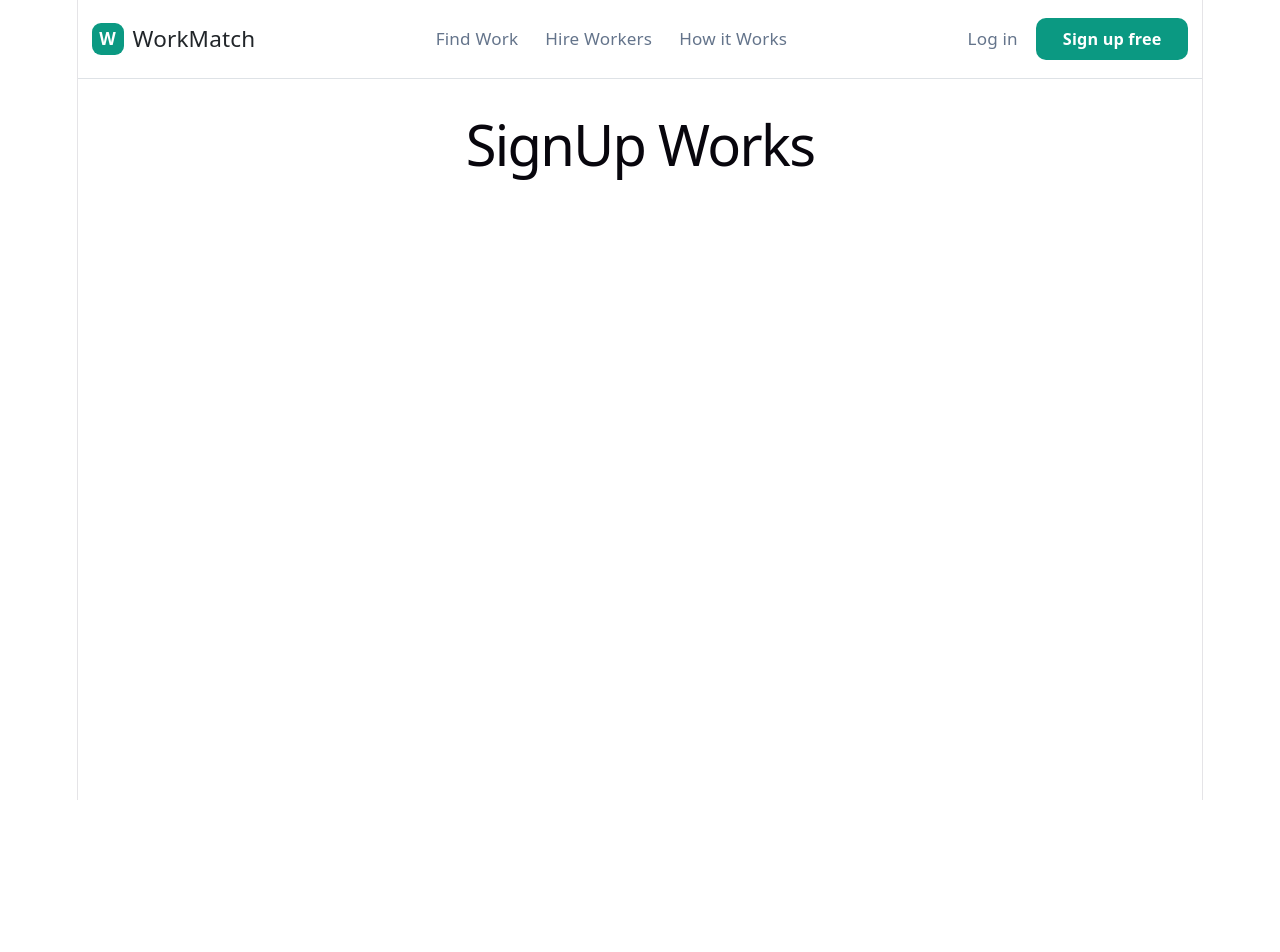
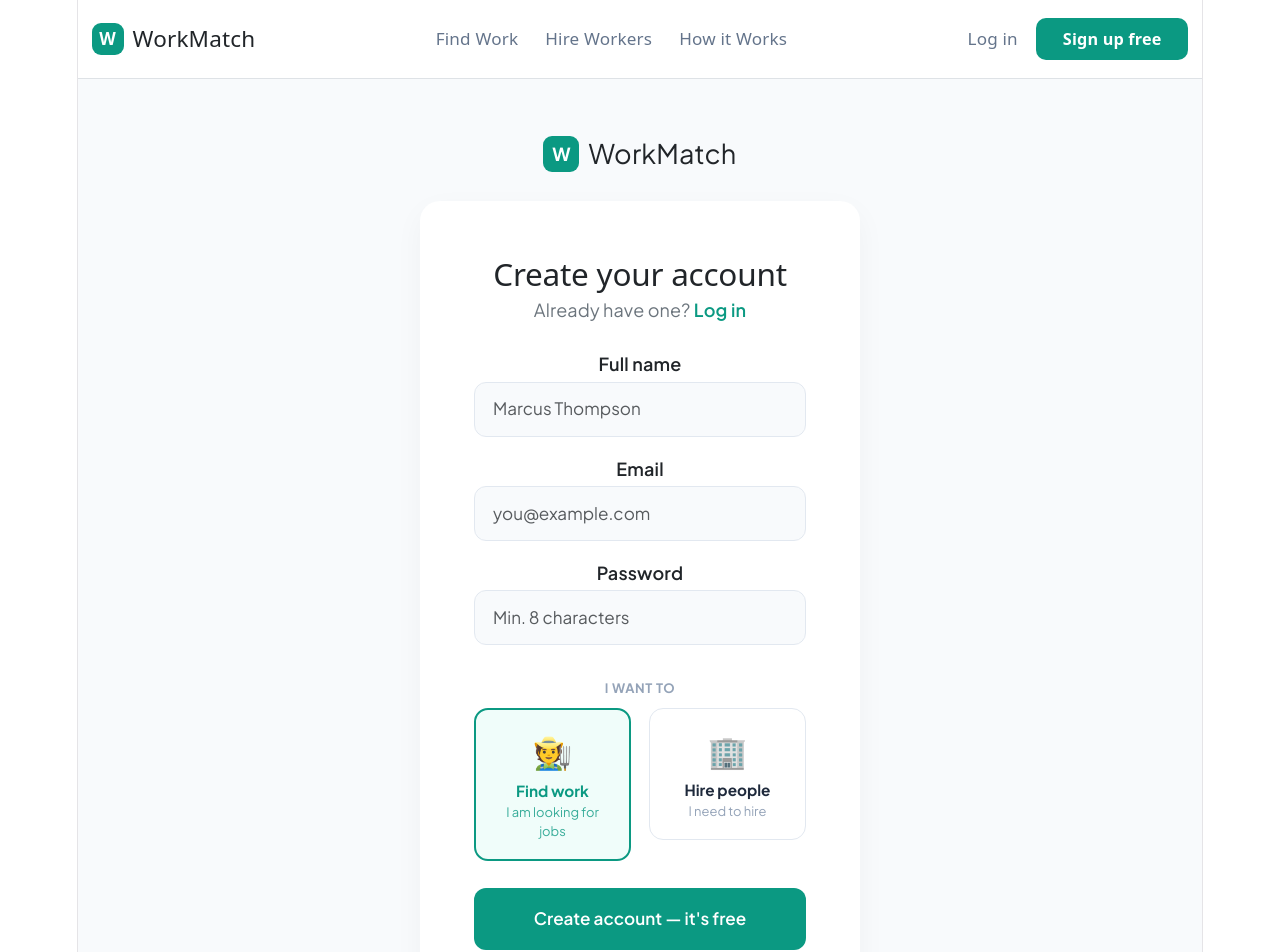
Before and after one commit to DravZ/WorkMatch, a React (Vite) app in the folder front/: page /register in a window 1280 px wide. Shown: the top 952 px of the page. Before the commit the page ends 800 px from the top, so only its background shows below. Built offline with nearby package versions, Linux system fonts and the light colour scheme.

Commit message:
feat(front/guest/register): add register page

```diff
--- /dev/null
+++ b/front/src/pages/guest/Register/Register.module.css
@@ -0,0 +1,102 @@
+.pageBg {
+  background-color: #f8fafc;
+  font-family: 'Plus Jakarta Sans', sans-serif;
+}
+
+.logoIcon {
+  width: 36px;
+  height: 36px;
+  background-color: #0b9982;
+  color: #ffffff;
+  font-size: 1rem;
+}
+
+.registerCard {
+  width: 100%;
+  max-width: 440px;
+  border-radius: 20px !important;
+  background-color: #ffffff;
+  box-shadow: 0 10px 30px rgba(0, 0, 0, 0.04);
+}
+
+.loginLink {
+  color: #0b9982;
+  transition: color 0.2s ease;
+}
+
+.loginLink:hover {
+  color: #087d6b;
+}
+
+.customInput {
+  background-color: #f8fafc !important;
+  border: 1px solid #e2e8f0 !important;
+  border-radius: 12px !important;
+  padding: 0.75rem 1rem !important;
+  font-size: 0.95rem;
+  color: #0f172a;
+}
+
+.customInput:focus {
+  background-color: #ffffff !important;
+  border-color: #0b9982 !important;
+  box-shadow: 0 0 0 4px rgba(11, 153, 130, 0.1) !important;
+}
+
+.sectionLabel {
+  font-size: 0.72rem;
+  color: #94a3b8;
+  letter-spacing: 0.05em;
+}
+
+/* Selector de Roles */
+.roleCard {
+  background-color: #ffffff;
+  border-color: #e2e8f0 !important;
+  border-radius: 14px !important;
+  transition: all 0.2s ease;
+}
+
+.roleCard:hover {
+  border-color: #cbd5e1 !important;
+}
+
+.roleTitle {
+  font-size: 0.85rem;
+  color: #1e293b;
+}
+
+.roleSub {
+  font-size: 0.72rem;
+  color: #94a3b8;
+}
+
+/* Estado Seleccionado para Role Card */
+.roleActive {
+  background-color: #f0fdfa !important;
+  border: 2px solid #0b9982 !important;
+}
+
+.roleActive .roleTitle {
+  color: #0b9982;
+}
+
+.roleActive .roleSub {
+  color: #0b9982;
+  opacity: 0.8;
+}
+
+/* Botón de Enviar (Verde Esmeralda) */
+.btnSubmit {
+  background-color: #0b9982;
+  color: #ffffff;
+  border-radius: 12px;
+  font-size: 0.95rem;
+  border: none;
+  transition: background-color 0.2s ease;
+}
+
+.btnSubmit:hover {
+  background-color: #087d6b;
+  color: #ffffff;
+}
--- a/front/src/pages/guest/Register/Register.tsx
+++ b/front/src/pages/guest/Register/Register.tsx
@@ -1,5 +1,219 @@
-export default function Register(){
-    return(
-      <h1>SignUp Works</h1>
-    );
+import React, { useState } from 'react';
+import styles from './Register.module.css';
+
+type UserRole = 'work' | 'hire';
+
+interface FormErrors {
+  fullName?: string;
+  email?: string;
+  password?: string;
 }
+
+export default function Register() {
+  const [fullName, setFullName] = useState('');
+  const [email, setEmail] = useState('');
+  const [password, setPassword] = useState('');
+  const [role, setRole] = useState<UserRole>('work');
+
+  const [errors, setErrors] = useState<FormErrors>({});
+  const [isSubmitted, setIsSubmitted] = useState(false);
+
+  // Lógica de Validación
+  const validate = (): boolean => {
+    const newErrors: FormErrors = {};
+
+    if (!fullName.trim()) {
+      newErrors.fullName = 'Full name is required.';
+    } else if (fullName.trim().split(' ').length < 2) {
+      newErrors.fullName = 'Please enter your first and last name.';
+    }
+
+    if (!email.trim()) {
+      newErrors.email = 'Email address is required.';
+    } else if (!/^[^\s@]+@[^\s@]+\.[^\s@]+$/.test(email)) {
+      newErrors.email = 'Please enter a valid email address.';
+    }
+
+    if (!password) {
+      newErrors.password = 'Password is required.';
+    } else if (password.length < 8) {
+      newErrors.password = 'Password must be at least 8 characters.';
+    }
+
+    setErrors(newErrors);
+    return Object.keys(newErrors).length === 0;
+  };
+
+  const handleSubmit = (e: React.FormEvent) => {
+    e.preventDefault();
+    setIsSubmitted(true);
+
+    if (validate()) {
+      console.log('Form submission successful:', { fullName, email, password, role });
+      // Lógica de registro o redirección
+    }
+  };
+
+  return (
+    <div className={`min-vh-100 d-flex flex-column align-items-center justify-content-center py-5 ${styles.pageBg}`}>
+
+      {/* Brand Logo Header */}
+      <div className="mb-4">
+        <a href="/" className="d-flex align-items-center gap-2 text-decoration-none">
+          <span className={`d-inline-flex align-items-center justify-content-center fw-bold rounded-3 ${styles.logoIcon}`}>
+            W
+          </span>
+          <span className="fw-extrabold text-dark fs-4">WorkMatch</span>
+        </a>
+      </div>
+
+      {/* Register Card */}
+      <div className={`card border-0 p-4 p-md-5 ${styles.registerCard}`}>
+        <div className="card-body p-0">
+
+          {/* Header text */}
+          <h2 className="fw-extrabold text-dark mb-1 fs-3">Create your account</h2>
+          <p className="text-secondary fs-6 mb-4">
+            Already have one?{' '}
+            <a href="/login" className={`fw-semibold text-decoration-none ${styles.loginLink}`}>
+              Log in
+            </a>
+          </p>
+
+          <form onSubmit={handleSubmit} noValidate>
+
+            {/* Full Name Field */}
+            <div className="mb-3">
+              <label htmlFor="fullName" className="form-label fw-semibold text-dark fs-7 mb-1">
+                Full name
+              </label>
+              <input
+                type="text"
+                id="fullName"
+                className={`form-control ${styles.customInput} ${
+                  isSubmitted && errors.fullName ? 'is-invalid' : ''
+                }`}
+                placeholder="Marcus Thompson"
+                value={fullName}
+                onChange={(e) => {
+                  setFullName(e.target.value);
+                  if (isSubmitted) validate();
+                }}
+              />
+              {isSubmitted && errors.fullName && (
+                <div className="invalid-feedback fs-7 mt-1">{errors.fullName}</div>
+              )}
+            </div>
+
+            {/* Email Field */}
+            <div className="mb-3">
+              <label htmlFor="email" className="form-label fw-semibold text-dark fs-7 mb-1">
+                Email
+              </label>
+              <input
+                type="email"
+                id="email"
+                className={`form-control ${styles.customInput} ${
+                  isSubmitted && errors.email ? 'is-invalid' : ''
+                }`}
+                placeholder="you@example.com"
+                value={email}
+                onChange={(e) => {
+                  setEmail(e.target.value);
+                  if (isSubmitted) validate();
+                }}
+              />
+              {isSubmitted && errors.email && (
+                <div className="invalid-feedback fs-7 mt-1">{errors.email}</div>
+              )}
+            </div>
+
+            {/* Password Field */}
+            <div className="mb-4">
+              <label htmlFor="password" className="form-label fw-semibold text-dark fs-7 mb-1">
+                Password
+              </label>
+              <input
+                type="password"
+                id="password"
+                className={`form-control ${styles.customInput} ${
+                  isSubmitted && errors.password ? 'is-invalid' : ''
+                }`}
+                placeholder="Min. 8 characters"
+                value={password}
+                onChange={(e) => {
+                  setPassword(e.target.value);
+                  if (isSubmitted) validate();
+                }}
+              />
+              {isSubmitted && errors.password && (
+                <div className="invalid-feedback fs-7 mt-1">{errors.password}</div>
+              )}
+            </div>
+
+            {/* Label Selector */}
+            <div className="mb-2">
+              <span className={`fw-bold text-uppercase ${styles.sectionLabel}`}>
+                I WANT TO
+              </span>
+            </div>
+
+            {/* Role Selection Cards */}
+            <div className="row g-3 mb-4">
+              {/* Find Work Role */}
+              <div className="col-6">
+                <button
+                  type="button"
+                  className={`w-100 p-3 text-center border rounded-3 btn ${styles.roleCard} ${
+                    role === 'work' ? styles.roleActive : ''
+                  }`}
+                  onClick={() => setRole('work')}
+                >
+                  <div className="fs-3 mb-1">🧑‍🌾</div>
+                  <div className={`fw-bold ${styles.roleTitle}`}>Find work</div>
+                  <div className={styles.roleSub}>I am looking for jobs</div>
+                </button>
+              </div>
+
+              {/* Hire People Role */}
+              <div className="col-6">
+                <button
+                  type="button"
+                  className={`w-100 p-3 text-center border rounded-3 btn ${styles.roleCard} ${
+                    role === 'hire' ? styles.roleActive : ''
+                  }`}
+                  onClick={() => setRole('hire')}
+                >
+                  <div className="fs-3 mb-1">🏢</div>
+                  <div className={`fw-bold ${styles.roleTitle}`}>Hire people</div>
+                  <div className={styles.roleSub}>I need to hire</div>
+                </button>
+              </div>
+            </div>
+
+            {/* Submit Button */}
+            <button type="submit" className={`btn w-100 py-3 fw-semibold ${styles.btnSubmit}`}>
+              Create account — it's free
+            </button>
+
+            {/* Terms and Privacy Footer */}
+            <p className="text-center text-muted fs-7 mt-3 mb-0">
+              By signing up you agree to our{' '}
+              <a href="#terms" className="text-muted text-decoration-underline">
+                Terms
+              </a>{' '}
+              and{' '}
+              <a href="#privacy" className="text-muted text-decoration-underline">
+                Privacy Policy
+              </a>
+              .
+            </p>
+
+          </form>
+
+        </div>
+      </div>
+
+    </div>
+  );
+}
```
